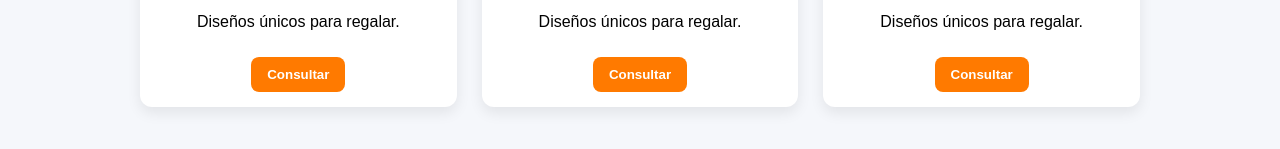
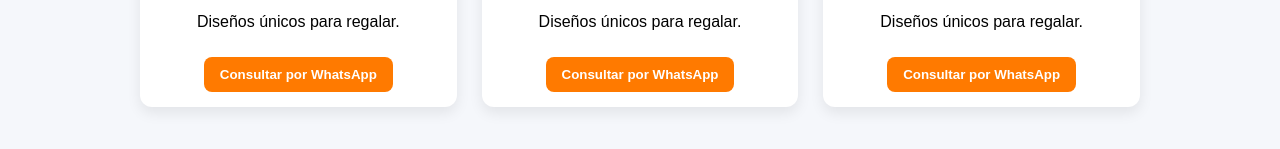
Before and after one commit to liesetestampados-png/Lieset-Web, a plain HTML site: page catalogo.html in a window 1280 px wide. Shown: the part 479-628 px from the top of the page. Drawn offline with Linux system fonts and the light colour scheme.

Commit message:
cambio de boton consultar

```diff
--- a/catalogo.html
+++ b/catalogo.html
@@ -46,7 +46,9 @@
 </a>
 <h3>Taza personalizada</h3>
 <p>Diseños únicos para regalar.</p>
-<button onclick="contact()">Consultar</button>
+<a href="https://wa.me/5492646237734?text=Hola%20quiero%20consultar%20por%20la%20taza%20personalizada" target="_blank">
+<button>Consultar por WhatsApp</button>
+</a>
 </div>
 
 <div class="card">
@@ -55,7 +57,9 @@
 </a>
 <h3>Llaveros personalizados</h3>
 <p>Diseños únicos para regalar.</p>
-<button onclick="contact()">Consultar</button>
+<a href="https://wa.me/5492646237734?text=Hola%20quiero%20consultar%20por%20la%20taza%20personalizada" target="_blank">
+<button>Consultar por WhatsApp</button>
+</a>
 </div>
 
 <div class="card">
@@ -64,5 +68,7 @@
 </a>
 <h3>Set Matero personalizada</h3>
 <p>Diseños únicos para regalar.</p>
-<button onclick="contact()">Consultar</button>
+<a href="https://wa.me/5492646237734?text=Hola%20quiero%20consultar%20por%20la%20taza%20personalizada" target="_blank">
+<button>Consultar por WhatsApp</button>
+</a>
 </div>
```
